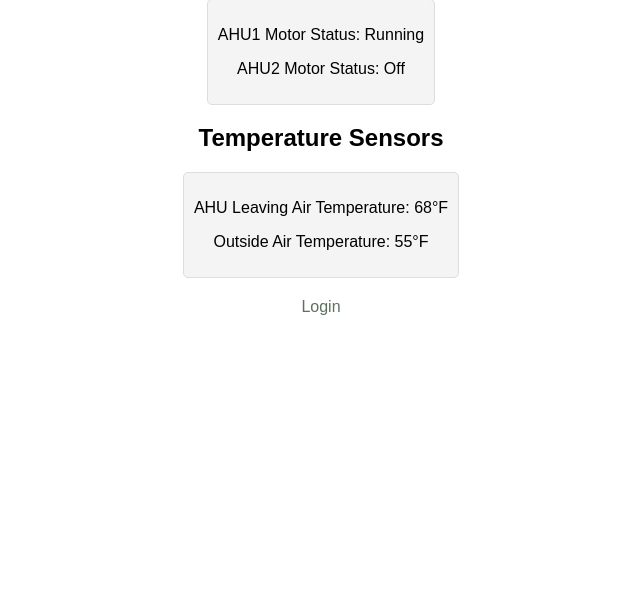
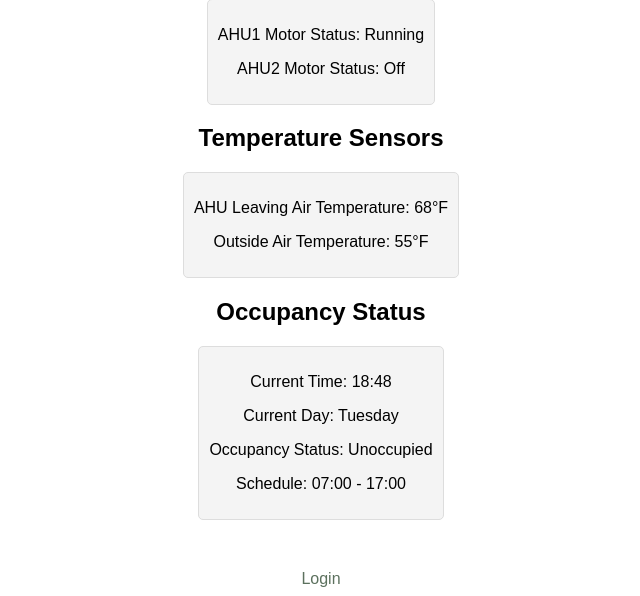
Before and after one commit to bbartling/easy-aso, a FastAPI app: page / in a window 1280 px wide. Shown: the part 343-939 px from the top of the page, without its empty margins (319-959 px from the left). Before the commit the page ends 658 px from the top, so only its background shows below. Run offline with FastAPI, Linux system fonts and the light colour scheme; parts of the project's set-up code (start-up, migrations or seed data) failed here and were passed over.

Commit message:
working bacnet server for occ and oa-t and real basic front end. working on graph rdf to make BAS config files next.

```diff
--- a/app/main.py
+++ b/app/main.py
@@ -1,15 +1,23 @@
 from __future__ import annotations
+
+from app.config import setup_logging
+
+# Set up application-wide logging configuration at the very beginning
+setup_logging()
 
 import asyncio
 import re
-
+import logging
+import time
+import datetime
+import random
 import os
 import json
 from typing import Optional, Union
 
-from fastapi import FastAPI, Depends, HTTPException, status, Request, Form
-from fastapi.responses import HTMLResponse, RedirectResponse
-from fastapi.security import OAuth2PasswordBearer, OAuth2PasswordRequestForm
+from fastapi import FastAPI, HTTPException
+from fastapi.security import OAuth2PasswordBearer
+from fastapi.middleware.cors import CORSMiddleware
 from fastapi.templating import Jinja2Templates
 from pydantic import BaseModel
 from typing import Optional
@@ -18,15 +26,13 @@ from starlette.middleware.sessions import SessionMiddleware
 import uvicorn
 import secrets
 
-from bacpypes3.debugging import ModuleLogger
 from bacpypes3.argparse import SimpleArgumentParser
-
 from bacpypes3.pdu import Address, GlobalBroadcast
 from bacpypes3.primitivedata import Atomic, ObjectIdentifier
 from bacpypes3.constructeddata import Sequence, AnyAtomic, Array, List
 from bacpypes3.apdu import ErrorRejectAbortNack
 from bacpypes3.app import Application
-from bacpypes3.primitivedata import Null, CharacterString, ObjectIdentifier
+from bacpypes3.primitivedata import Null, ObjectIdentifier
 
 # for serializing the configuration
 from bacpypes3.settings import settings
@@ -36,25 +42,25 @@ from bacpypes3.json.util import (
     extendedlist_to_json_list,
 )
 
-from bacpypes3.debugging import ModuleLogger
 from bacpypes3.argparse import SimpleArgumentParser
 from bacpypes3.app import Application
 from bacpypes3.local.analog import AnalogValueObject
 from bacpypes3.local.binary import BinaryValueObject
-from bacpypes3.local.cmd import Commandable
 
 from app.routes.web_routes import setup_routes
-from app.utils.global_variables import check_occupancy_status, get_outside_air_temp
+
 
 # $ python main.py --tls
 
 
 # Set up logging
 _debug = 0
-_log = ModuleLogger(globals())
 
-# bacnet server update BACNET_SERVER_UPDATE_INTERVAL
-BACNET_SERVER_UPDATE_INTERVAL = 1.0
+# Create a logger for this module
+_log = logging.getLogger(__name__)
+
+# bacnet server update GLOBAL_VAR_UPDATE_INTERVAL
+GLOBAL_VAR_UPDATE_INTERVAL = 1.0
 
 
 class FreeBasApplication:
@@ -68,6 +74,12 @@ class FreeBasApplication:
 
         self.outside_air_temp = outside_air_temp
         self.bacnet_app.add_object(outside_air_temp)
+
+        # BACnet global vars for BAS
+        self.global_vars_last_update_time = 0
+        self.global_vars_update_interval = 60
+        self.global_current_outside_temperature = -555.
+        self.global_occupied_bool = False
 
         self.web_app = FastAPI()
 
@@ -88,6 +100,15 @@ class FreeBasApplication:
         secret_key = secrets.token_urlsafe(32)
 
         self.web_app.add_middleware(SessionMiddleware, secret_key=secret_key)
+
+        self.web_app.add_middleware(
+            CORSMiddleware,
+            allow_origins=["*"],  # Allows all origins
+            allow_credentials=True,
+            allow_methods=["*"],  # Allows all methods
+            allow_headers=["*"],  # Allows all headers
+        )
+
         self.web_app.mount(
             "/static", StaticFiles(directory="app/static"), name="static"
         )
@@ -107,7 +128,8 @@ class FreeBasApplication:
         self.in_memory_schedule = self.load_schedule()
 
         # create a task to update the values of the BACnet server
-        asyncio.create_task(self.update_values())
+        asyncio.create_task(self.check_global_vars())
+
 
     # for FASTapi web app
     async def start_server(self, host="0.0.0.0", port=8000, log_level="info"):
@@ -161,10 +183,10 @@ class FreeBasApplication:
             )
             with open(schedule_path, "r") as file:
                 schedule = json.load(file)
-                print("Schedule loaded: \n", schedule)
+                _log.debug("Schedule loaded: \n", schedule)
                 return schedule
         except FileNotFoundError:
-            print("Error loading default schedule!")
+            _log.error("Error loading default schedule!")
             return {}  # Or return an empty dict
 
     def save_schedule(self, schedule_data):
@@ -176,40 +198,76 @@ class FreeBasApplication:
             )
             with open(schedule_path, "w") as file:
                 json.dump(schedule_data, file, indent=4)
-            print("Schedule successfully updated and saved.")
+            _log.debug("Schedule successfully updated and saved.")
         except Exception as e:
             # Handle potential errors, perhaps logging them or notifying an admin
-            print(f"Failed to save the updated schedule: {e}")
+            _log.error(f"Failed to save the updated schedule: {e}")
 
-    # update BACnet server
-    async def update_values(self):
+
+    async def check_global_vars(self):
         while True:
-            await asyncio.sleep(BACNET_SERVER_UPDATE_INTERVAL)
-
-            # Initialize default values
-            occ_str = "inactive"  # Default occupancy status
-            out_temp_float = -555.5  # Default outside temperature
+            await asyncio.sleep(GLOBAL_VAR_UPDATE_INTERVAL)
 
             try:
                 # Check occupancy status
-                occ_bool = await check_occupancy_status(self.in_memory_schedule)
-                if occ_bool["is_occupied"]:
-                    occ_str = "active"
-                else:
-                    occ_str = "inactive"
+                occ_status = await self.check_occupancy_status()
+                current_occ_bool = occ_status["is_occupied"]
+
+                # Compare with the previous state and update only if different
+                if current_occ_bool != self.global_occupied_bool:
+                    # State has changed, update global tracking variable
+                    self.global_occupied_bool = current_occ_bool
+
+                    # Convert boolean to string as required by your server
+                    occ_str = "active" if current_occ_bool else "inactive"
+
+                    # Update bacpypes3 bacnet server value
+                    self.building_occ.presentValue = occ_str
+
             except Exception as e:
-                print(f"Error checking occupancy status: {e}")
+                _log.error(f"Error checking occupancy status: {e}")
 
             try:
-                # Get outside temperature
-                out_temp_float = await get_outside_air_temp()
+                await self.update_outside_air_temp()
+            except Exception as e:
+                _log.error(f"Error getting outside air temperature: {e}")
 
-            except Exception as e:
-                print(f"Error getting outside air temperature: {e}")
 
-            # Update values
-            self.outside_air_temp.presentValue = out_temp_float
-            self.building_occ.presentValue = occ_str
+    async def update_outside_air_temp(self):
+        current_time = time.time()
+
+        # Check if more than 60 seconds have passed since the last update
+        if current_time - self.global_vars_last_update_time > self.global_vars_update_interval:
+
+            await asyncio.sleep(0.01) # simulate API call
+            current_temperature = random.uniform(50, 100)
+
+            # Check if the temperature change is greater than 0.1 degrees
+            if abs(current_temperature - self.global_current_outside_temperature) > 0.1:
+                self.global_vars_last_update_time = current_time
+                self.global_current_outside_temperature = current_temperature
+
+                # update bacpypes3 bacnet server value
+                self.outside_air_temp.presentValue = current_temperature
+
+
+    async def check_occupancy_status(self):
+        now = datetime.datetime.now()
+        current_day = now.strftime("%A")
+        current_time = now.strftime("%H:%M")
+        todays_schedule = self.in_memory_schedule.get(current_day, {"start": None, "end": None})
+
+        is_occupied = False
+        if todays_schedule["start"] and todays_schedule["end"]:
+            is_occupied = todays_schedule["start"] <= current_time < todays_schedule["end"]
+
+        return {
+            "current_time": current_time,
+            "current_day": current_day,
+            "is_occupied": is_occupied,
+            "schedule": todays_schedule,
+        }
+
 
     async def _read_property(
         self, device_instance: int, object_identifier: str, property_identifier: str
@@ -425,6 +483,11 @@ class FreeBasApplication:
         )
 
 
+
+
+
+
+
 async def main():
 
     parser = SimpleArgumentParser()
--- a/app/routes/web_routes.py
+++ b/app/routes/web_routes.py
@@ -1,10 +1,8 @@
-from fastapi import FastAPI, Depends, HTTPException, status, Request, Form, Response
+from fastapi import FastAPI, Depends, HTTPException, status, Request
 from fastapi.responses import HTMLResponse, RedirectResponse, JSONResponse
 from fastapi.security import OAuth2PasswordRequestForm
 
-
 from app.models.models import WritePropertyRequest
-from app.utils.global_variables import check_occupancy_status
 
 
 """
@@ -181,7 +179,7 @@ def setup_routes(app: FastAPI, bacnet_app):
 
     @app.get("/occupancy")
     async def check_occupancy():
-        occupancy_status = await check_occupancy_status(bacnet_app.in_memory_schedule)
+        occupancy_status = await bacnet_app.check_occupancy_status()
 
         return JSONResponse(
             content={
--- a/app/services/bacnet_services.py
+++ /dev/null
@@ -1,3 +0,0 @@
-'''
-future rev put bacnet stuff on its own py file?
-'''
--- a/app/services/web_services.py
+++ /dev/null
@@ -1,3 +0,0 @@
-'''
-future rev put web stuff on its own py file?
-'''
--- a/app/templates/index.html
+++ b/app/templates/index.html
@@ -28,9 +28,38 @@
                 <p>AHU Leaving Air Temperature: 68°F</p>
                 <p>Outside Air Temperature: 55°F</p>
             </div>
+
+            <h2 class="section-title">Occupancy Status</h2>
+            <div id="occupancy-status" class="data-dashboard">
+                <!-- Occupancy data will be filled here by JavaScript -->
             </div>
     </div>
+    <script>
+        document.addEventListener('DOMContentLoaded', function () {
+            fetchOccupancyData();
+            setInterval(fetchOccupancyData, 60000); // Refresh every 60 seconds
+        });
 
+        async function fetchOccupancyData() {
+            try {
+                const response = await fetch('/occupancy');
+                const data = await response.json();
+
+                if (data.status === 'success') {
+                    const occupancy = data.data;
+                    const occupancyHtml = `
+                        <p>Current Time: ${occupancy.current_time}</p>
+                        <p>Current Day: ${occupancy.current_day}</p>
+                        <p>Occupancy Status: ${occupancy.is_occupied ? 'Occupied' : 'Unoccupied'}</p>
+                        <p>Schedule: ${occupancy.schedule.start} - ${occupancy.schedule.end}</p>
+                    `;
+                    document.getElementById('occupancy-status').innerHTML = occupancyHtml;
+                }
+            } catch (error) {
+                console.error('Error fetching occupancy data:', error);
+            }
+        }
+    </script>
     <div class="button-container">
         {% if user_logged_in %}
         <p>Welcome, you are currently logged in.</p>
--- a/schedule.json
+++ b/schedule.json
@@ -4,7 +4,7 @@
         "end": "02:00"
     },
     "Monday": {
-        "start": "07:00",
+        "start": "02:00",
         "end": "11:00"
     },
     "Tuesday": {
```
Also changed, not shown: app/utils/global_variables.py (deleted, +0 -45 lines), scripts/BAS_interactions_examples/data_retrieval.py (added, +38 -0 lines), app/services/README.md (deleted), app/services/__init__.py (deleted), app/static/style.css (line endings or trailing spaces), app/utils/__init__.py (deleted), scripts/BAS_interactions_examples/README.md (added). Lines whose indentation alone changed are shown as unchanged.
